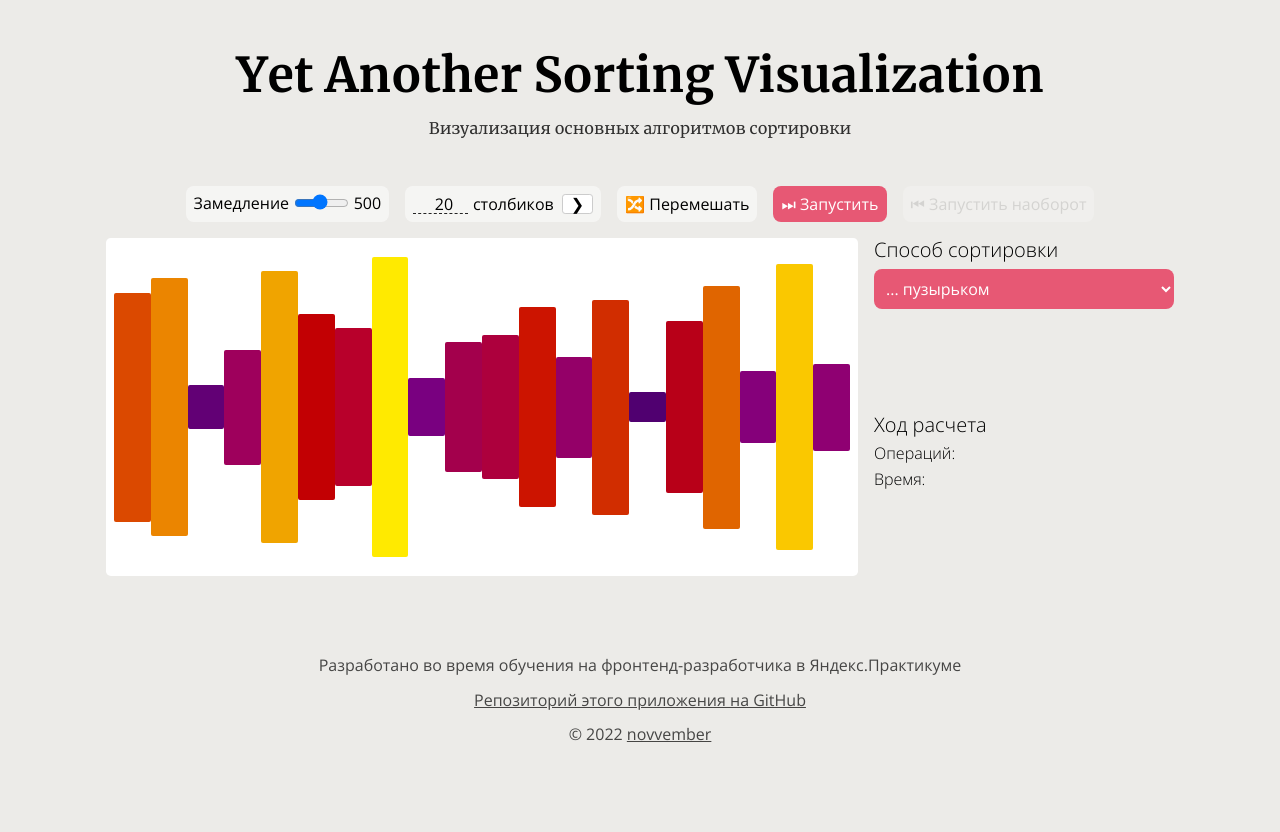
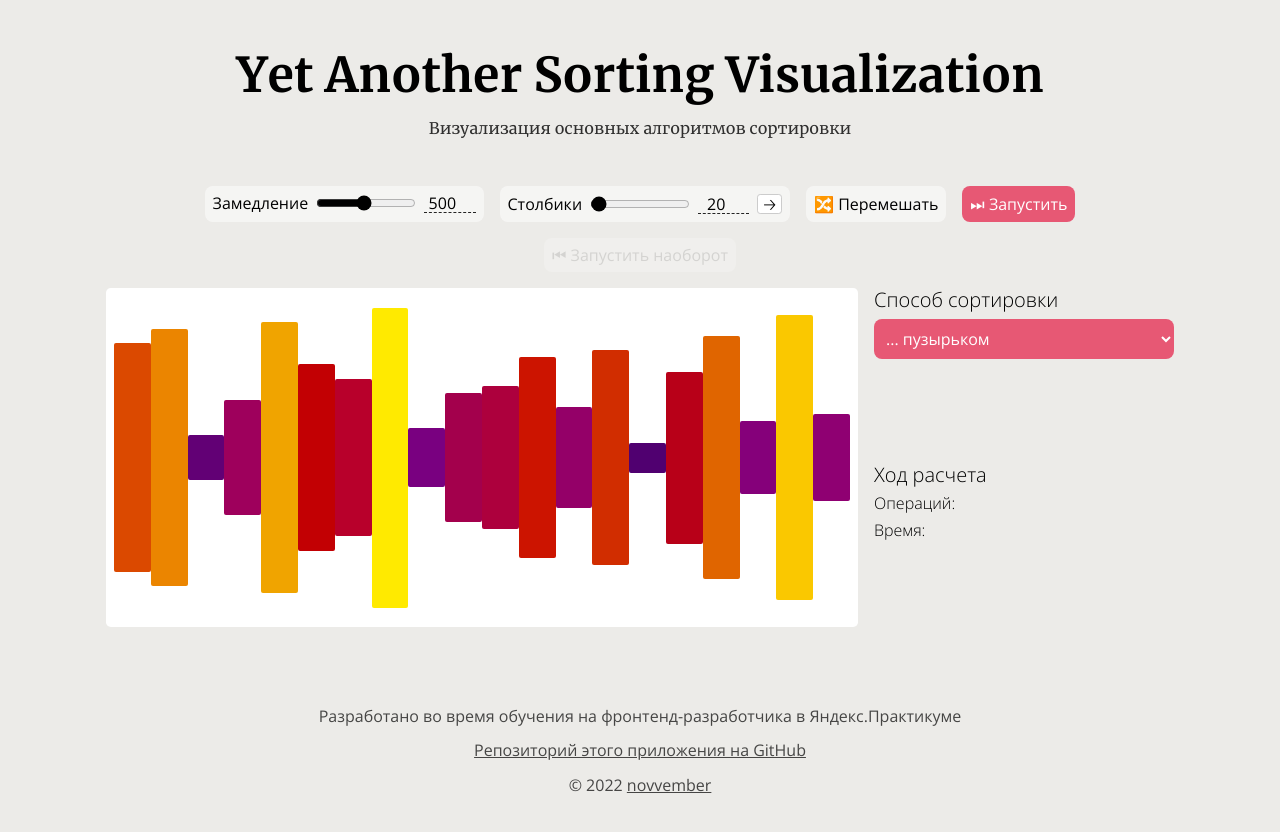
Before and after one commit to novvember/yet-another-sorting-visualization, a React (Create React App) app: page / in a window 1280 px wide. Shown: the top 832 px of the page. Before the commit the page ends 800 px from the top, so only its background shows below. Built offline with nearby package versions, Linux system fonts and the light colour scheme.

Commit message:
refactor: extract Form

```diff
--- /dev/null
+++ b/src/blocks/form.css
@@ -0,0 +1,53 @@
+.form {
+  cursor: auto;
+  display: flex;
+  gap: .5em;
+  align-items: baseline;
+}
+
+.form:active {
+  opacity: 1;
+}
+
+.form__label {
+  display: flex;
+  gap: .5em;
+  align-items: center;
+}
+
+.form__range-input {
+  accent-color: #000;
+  min-width: 50px;
+  max-width: 100px;
+}
+
+.form__range-input:focus {
+  outline-offset: .3em;
+}
+
+.form__number-input {
+  background-color: transparent;
+  border: none;
+  width: 6ex;
+  padding: 0;
+  text-align: center;
+  border-bottom: 1px dashed #242424;
+
+}
+
+.form__number-input:focus {
+  outline-offset: .3em;
+}
+
+.form__number-input_error {
+  border-bottom-color: tomato;
+  outline-color: tomato;
+}
+
+.form__button {
+  cursor: pointer;
+  background-color: #fff;
+  padding: 0 .3em;
+  border-radius: .2em;
+  border: 1px solid #ccc;
+}
--- a/src/blocks/input.css
+++ b/src/blocks/input.css
@@ -34,51 +34,3 @@
 .input_important:hover {
   background-color: #242424;
 }
-
-.input_type_form {
-  cursor: auto;
-  display: flex;
-  gap: .5em;
-  align-items: baseline;
-}
-
-.input_type_form-input {
-  cursor: auto;
-  background-color: transparent;
-  width: 55px;
-  padding: 0;
-  text-align: right;
-}
-
-.input_type_form-input {
-  cursor: auto;
-  background-color: transparent;
-  width: 55px;
-  padding: 0;
-  border-radius: 0;
-  text-align: right;
-  border-bottom: 1px dashed #242424;
-}
-
-.input_type_form:active,
-.input_type_form-input:active {
-  opacity: 1;
-}
-
-.input_type_form-input_error {
-  border-bottom-color: tomato;
-  outline-color: tomato;
-}
-
-.input_type_form-button {
-  cursor: pointer;
-  background-color: #fff;
-  padding: 0 .5em;
-  border-radius: .2em;
-  border: 1px solid #ccc;
-}
-
-.input_type_form label {
-  display: flex;
-  gap: .3em;
-}
--- /dev/null
+++ b/src/components/Form.js
@@ -0,0 +1,61 @@
+import React from "react";
+
+function Form({ title, hasButton, min, max, step, defaultValue, onChange, onSubmit }) {
+  const errorClass = 'form__number-input_error';
+
+  const [value, setValue] = React.useState(defaultValue);
+  const [isValid, setIsValid] = React.useState(true);
+
+  function checkIsValid(value) {
+    return value >= min && value <= max;
+  }
+
+  function handleChange(event) {
+    const currentValue = +event.target.value;
+    setValue(currentValue);
+    if ( checkIsValid(currentValue) ) {
+      setIsValid(true);
+      if (onChange) onChange(currentValue);
+    } else {
+      setIsValid(false);
+    }
+  }
+
+  function handleSubmit(event) {
+    event.preventDefault();
+    if ( checkIsValid(value) && onSubmit) onSubmit(value);
+  }
+
+  return (
+    <form className="input form" onSubmit={handleSubmit}>
+      <label className="form__label">
+        <span className="form__title">{title}</span>
+        <input
+          className="form__range-input"
+          type="range"
+          min={min}
+          max={max}
+          step={step}
+          value={value}
+          onChange={handleChange}
+        />
+      </label>
+      <input
+        className={'form__number-input ' + (!isValid ? errorClass : '')}
+        type="number"
+        minLength={min}
+        maxLength={max}
+        value={value}
+        onChange={handleChange}
+      />
+
+      {hasButton && (
+        <button className="form__button" type="submit" aria-label="Сохранить">
+          🡢
+        </button>
+      )}
+    </form>
+  );
+}
+
+export default Form;
--- a/src/components/GeneralControls.js
+++ b/src/components/GeneralControls.js
@@ -1,51 +1,32 @@
 import React from "react";
 
-import NumberInput from "./NumberInput";
+import Form from "./Form";
 
 function GeneralControls({barsNumber, onBarsChange, onShuffle, onRunSorting, delay, onDelayChange}) {
 
-  const [barsValue, setBarsValue] = React.useState(barsNumber);
-
-  function handleBarsSubmit(event) {
-    event.preventDefault();
-    onBarsChange(barsValue);
-  }
-
-  function handleDelayChange(event) {
-    onDelayChange(event.target.value);
-  }
-
   return (
     <div className="general-controls">
-      <form className="input input_type_form">
-        <label>
-          <span>Замедление</span>
-          <input
-            className="input input_type_form-input input_type_range"
-            type="range"
-            name="delay"
-            min="50"
-            max="1000"
-            step="50"
-            onChange={handleDelayChange}
-            value={delay}
-          />
-          <span>{delay}</span>
-        </label>
-      </form>
+      <Form
+        title="Замедление"
+        hasButton={false}
+        min="50"
+        max="1000"
+        step="50"
+        defaultValue={delay}
+        onChange={onDelayChange}
+        onSubmit={null}
+      />
 
-      <form className="input input_type_form" onSubmit={handleBarsSubmit}>
-        <label>
-          <NumberInput
-            minLength="10"
-            maxLength="1000"
-            defaultValue={barsValue}
-            onChange={setBarsValue}
-          />
-          <span> столбиков</span>
-        </label>
-        <button type="submit" className="input input_type_form-button">❯</button>
-      </form>
+      <Form
+        title="Столбики"
+        hasButton={true}
+        min="10"
+        max="1000"
+        step="10"
+        defaultValue={barsNumber}
+        onChange={null}
+        onSubmit={onBarsChange}
+      />
 
       <button type="button" className="input" onClick={onShuffle}>🔀 Перемешать</button>
       <button type="button" className="input input_important" onClick={onRunSorting}>⏭ Запустить</button>
--- a/src/components/NumberInput.js
+++ /dev/null
@@ -1,34 +0,0 @@
-import React from "react";
-
-function NumberInput({defaultValue, onChange, minLength, maxLength}) {
-
-  const [value, setValue] = React.useState(defaultValue);
-  const [isValid, setIsValid] = React.useState(true);
-
-  const errorClass = 'input_type_form-input_error';
-
-  function handleChange(event) {
-    const currentValue = +event.target.value;
-    setValue(currentValue);
-
-    if (currentValue >= minLength && currentValue <= maxLength) {
-      setIsValid(true);
-      onChange(currentValue);
-    } else {
-      setIsValid(false);
-    }
-  }
-
-  return (
-    <input
-      className={"input input_type_form-input " + (!isValid && errorClass)}
-      type="number"
-      minLength="10"
-      maxLength="1000"
-      value={value}
-      onChange={handleChange}
-    ></input>
-  );
-}
-
-export default NumberInput;
--- a/src/index.css
+++ b/src/index.css
@@ -6,6 +6,7 @@
 @import url(./blocks/page.css);
 @import url(./blocks/content.css);
 @import url(./blocks/input.css);
+@import url(./blocks/form.css);
 
 @import url(./blocks/header.css);
 
```
